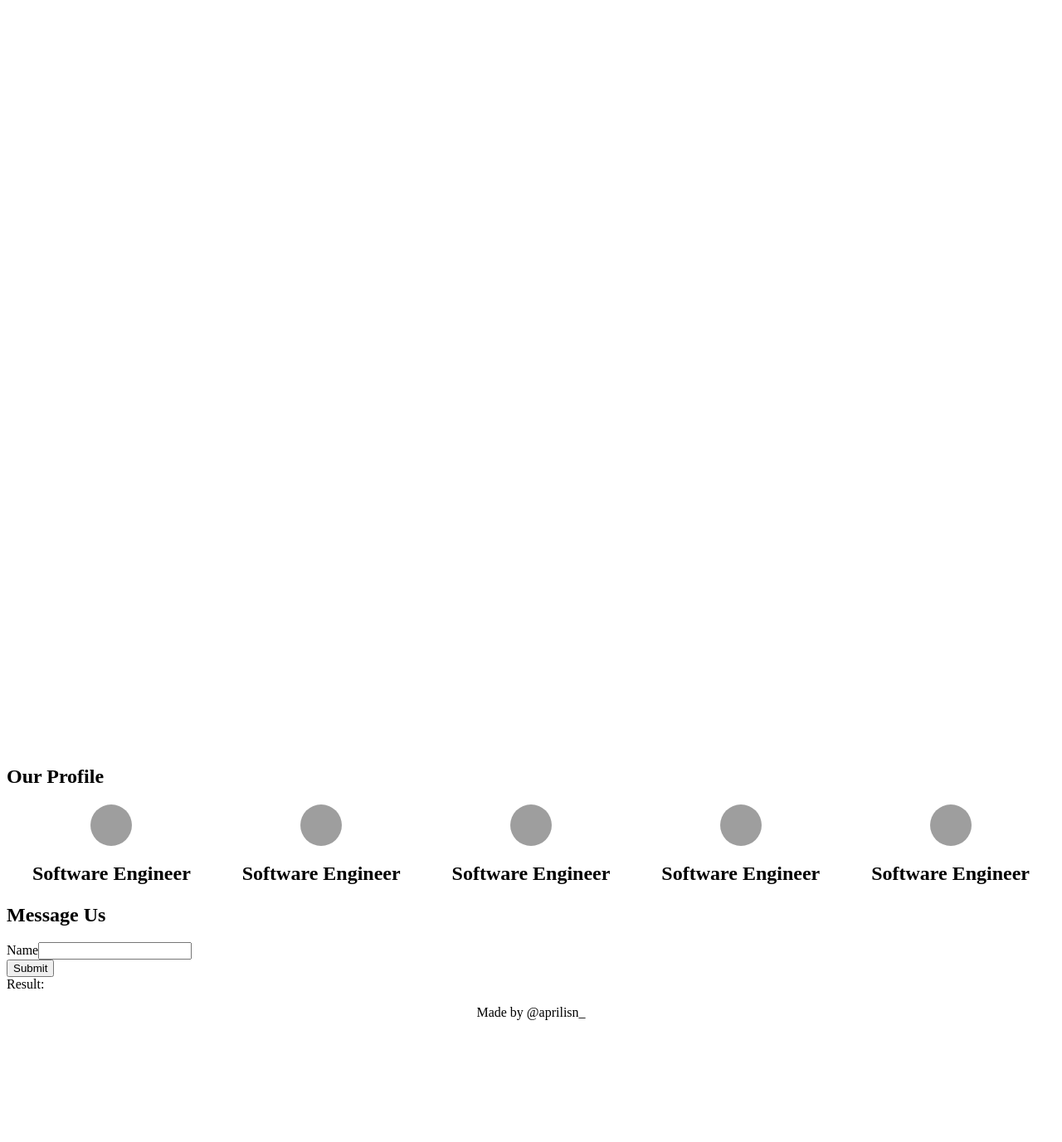
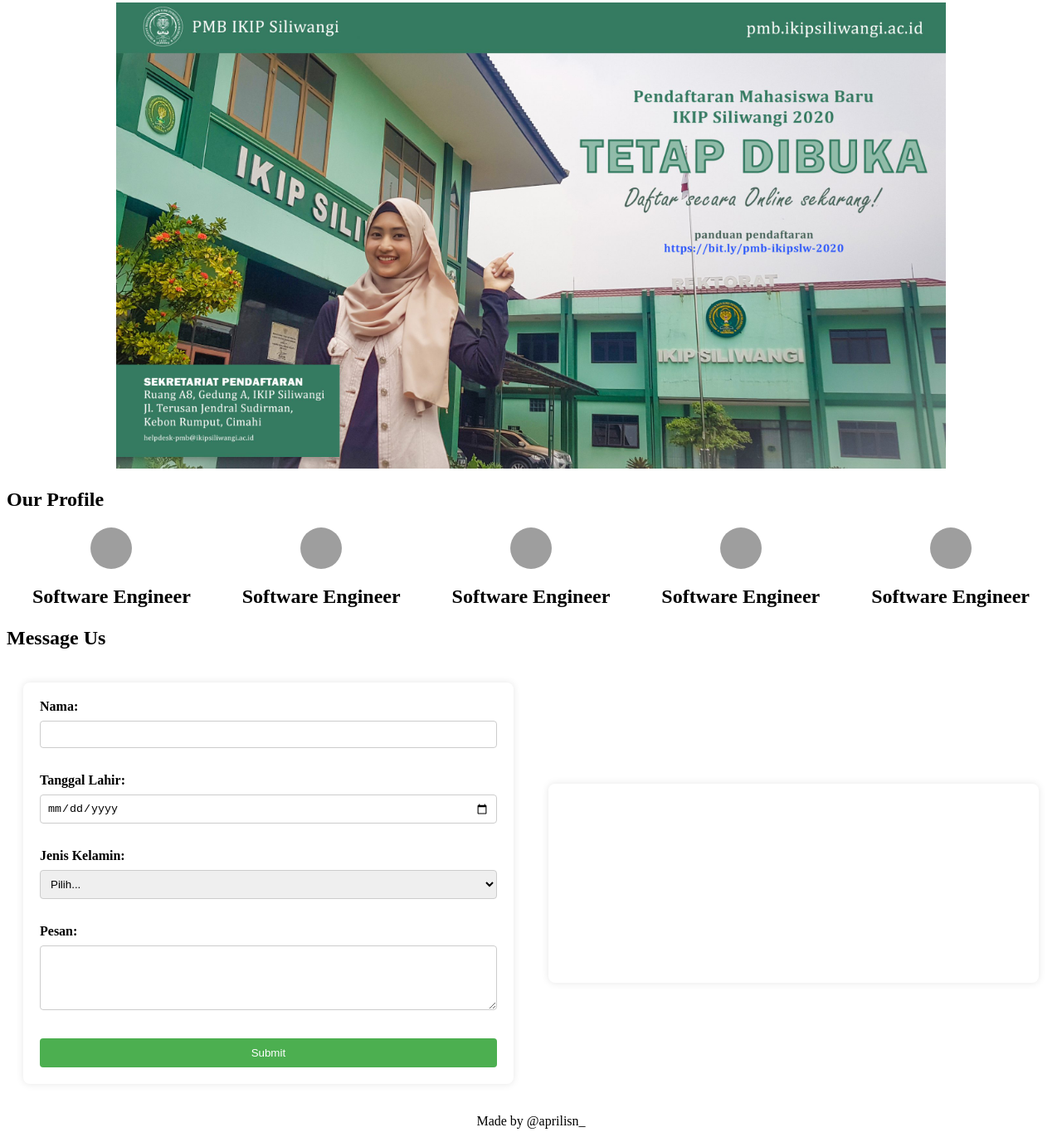
Before and after one commit to revou-fundamental-course/19-aug-24-Aprilisn, a plain HTML site: page index.html in a window 1280 px wide. Shown: the part 164-1541 px from the top of the page at 83% size. Before the commit the page ends 1410 px from the top, so only its background shows below. Drawn offline with Linux system fonts and the light colour scheme; grey boxes are pictures that could not be loaded.

Commit message:
update(2)

```diff
--- a/css/styles.css
+++ b/css/styles.css
@@ -72,16 +72,76 @@
     width: 50px;
 }
 
-.img-1{
-    background-image: url('../assets/1.jpg');
+.slideshow-container {
+    max-width: 1000px;
+    position: relative;
+    margin: auto;
 }
 
-.img-2{
-    background-image: url('../assets/2.jpg');
+.container {
+    display: flex; /* Menggunakan Flexbox untuk menampilkan elemen anak secara horizontal */
+    justify-content: space-between;
+    align-items: center; /* Menyelaraskan item di tengah */
+    padding: 20px;
 }
 
-.img-3{
-    background-image: url('../assets/3.jpg');
+.form-container, .result-container {
+    background-color: #ffffff;
+    padding: 20px;
+    border-radius: 8px;
+    box-shadow: 0px 0px 10px rgba(0, 0, 0, 0.1);
+    width: 45%; /* Mengatur lebar elemen form dan hasil */
+}
+
+label {
+    display: block;
+    margin-bottom: 8px;
+    font-weight: bold;
+}
+
+input[type="text"],
+input[type="date"],
+select,
+textarea {
+    width: 100%;
+    padding: 8px;
+    margin-bottom: 12px;
+    border: 1px solid #ccc;
+    border-radius: 4px;
+    box-sizing: border-box;
+}
+
+button {
+    background-color: #4CAF50;
+    color: white;
+    padding: 10px 20px;
+    border: none;
+    border-radius: 4px;
+    cursor: pointer;
+    width: 100%;
+}
+
+button:hover {
+    background-color: #45a049;
+}
+
+.result-container {
+    width: 45%;
+    min-height: 200px; /* Menambahkan tinggi minimum untuk tampilan yang lebih baik */
+}
+
+.slide {
+    display: none; /* Gambar disembunyikan secara default */
+}
+
+.fade {
+    animation-name: fade;
+    animation-duration: 1.5s;
+}
+
+@keyframes fade {
+    from {opacity: .4}
+    to {opacity: 1}
 }
 
 footer{
--- a/index.html
+++ b/index.html
@@ -4,7 +4,7 @@
 <head>
     <meta charset="UTF-8">
     <meta name="viewport" content="width=device-width, initial-scale=1.0">
-    <title>Document</title>
+    <title>IKIP Siliwangi</title>
     <link rel="stylesheet" href="css\styles.css">
 </head>
 
@@ -32,9 +32,17 @@
 
             <p>Lorem ipsum dolor sit amet consectetur.</p>
 
-            <div class="banner-img-1"></div>
-            <div class="banner-img-2"></div>
-            <div class="banner-img-3"></div>
+            <div class="slideshow-container">
+                <div class="slide fade">
+                    <img src="assets/1.jpg" alt="Image 1" style="width:100%">
+                </div>
+                <div class="slide fade">
+                    <img src="assets/2.jpg" alt="Image 2" style="width:100%">
+                </div>
+                <div class="slide fade">
+                    <img src="assets/3.jpg" alt="Image 3" style="width:100%">
+                </div>
+            </div>
         </article>
 
         <section>
@@ -75,16 +83,34 @@
                 <h1>Message Us</h1>
             </header>
 
-            <form>
-                <div>
-                    <label for="name">Name</label><input id="name" />
+            <div class="container">
+                <!-- Form Container -->
+                <div class="form-container">
+                    <form id="userForm">
+                        <label for="name">Nama:</label>
+                        <input type="text" id="name" name="name" required><br><br>
+
+                        <label for="dob">Tanggal Lahir:</label>
+                        <input type="date" id="dob" name="dob" required><br><br>
+
+                        <label for="gender">Jenis Kelamin:</label>
+                        <select id="gender" name="gender" required>
+                            <option value="">Pilih...</option>
+                            <option value="Laki-laki">Laki-laki</option>
+                            <option value="Perempuan">Perempuan</option>
+                        </select><br><br>
+
+                        <label for="message">Pesan:</label>
+                        <textarea id="message" name="message" rows="4" required></textarea><br><br>
+
+                        <button type="button" onclick="submitForm()">Submit</button>
+                    </form>
                 </div>
-                <button type="button" onclick="formValidation()">Submit</button>
-            </form>
 
-            <div>
-                Result: <span id="result"></span>
+                <!-- Result Container -->
+                <div class="result-container" id="result"></div>
             </div>
+
         </section>
     </main>
 
--- a/js/script.js
+++ b/js/script.js
@@ -1,32 +1,53 @@
 // Ini Javascript
 
-function formValidation() {
-    // Ini cara ambil DOM
-    let name = document.getElementById('name').value;
-    // Ini kondisi pemisahnya
-    if (name == ''){
-        alert('Formnya kosong');
-        // Ini kondisi jika Formnya kosong
-        document.getElementById('result').innerHTML = '-';
-    } else{
-        // Ini kondisi jika Formnya diisi
-        document.getElementById('result').innerHTML = name;
+function submitForm() {
+    // Mendapatkan nilai dari form
+    const name = document.getElementById('name').value;
+    const dob = document.getElementById('dob').value;
+    const gender = document.getElementById('gender').value;
+    const message = document.getElementById('message').value;
+
+    // Memvalidasi input
+    if (name === "" || dob === "" || gender === "" || message === "") {
+        alert("Semua field harus diisi!");
+        return;
     }
-    console.log(name);
+
+    // Mendapatkan waktu saat ini
+    const currentTime = new Date();
+    const formattedTime = currentTime.toLocaleString(); // Format waktu sesuai lokal
+
+    // Menampilkan hasil input di halaman
+    const resultDiv = document.getElementById('result');
+    resultDiv.innerHTML = `
+        <h2>Hasil Input:</h2>
+        <p><strong>Nama:</strong> ${name}</p>
+        <p><strong>Tanggal Lahir:</strong> ${dob}</p>
+        <p><strong>Jenis Kelamin:</strong> ${gender}</p>
+        <p><strong>Pesan:</strong> ${message}</p>
+        <p><strong>Waktu Pengisian:</strong> ${formattedTime}</p>
+    `;
+
+    // Mengosongkan form setelah submit
+    document.getElementById('userForm').reset();
 }
 
-let indexSlide = 1;
-showBanner();
 
-function nextSlide(n) {
+let slideIndex = 0;
+showSlides();
 
+function showSlides() {
+    let i;
+    let slides = document.getElementsByClassName("slide");
+
+    for (i = 0; i < slides.length; i++) {
+        slides[i].style.display = "none";
+    }
+
+    slideIndex++;
+    if (slideIndex > slides.length) {slideIndex = 1}
+
+    slides[slideIndex - 1].style.display = "block";
+
+    setTimeout(showSlides, 3000); // Mengubah gambar setiap 3 detik
 }
-
-function showBanner(indexBanner) {
-    let listImage = document.getElementsByClassName('banner-img');
-    let index = 0
-    while (index < listImage.length){
-        index++;
-    }
-    console.log(listImage);
-}
```
